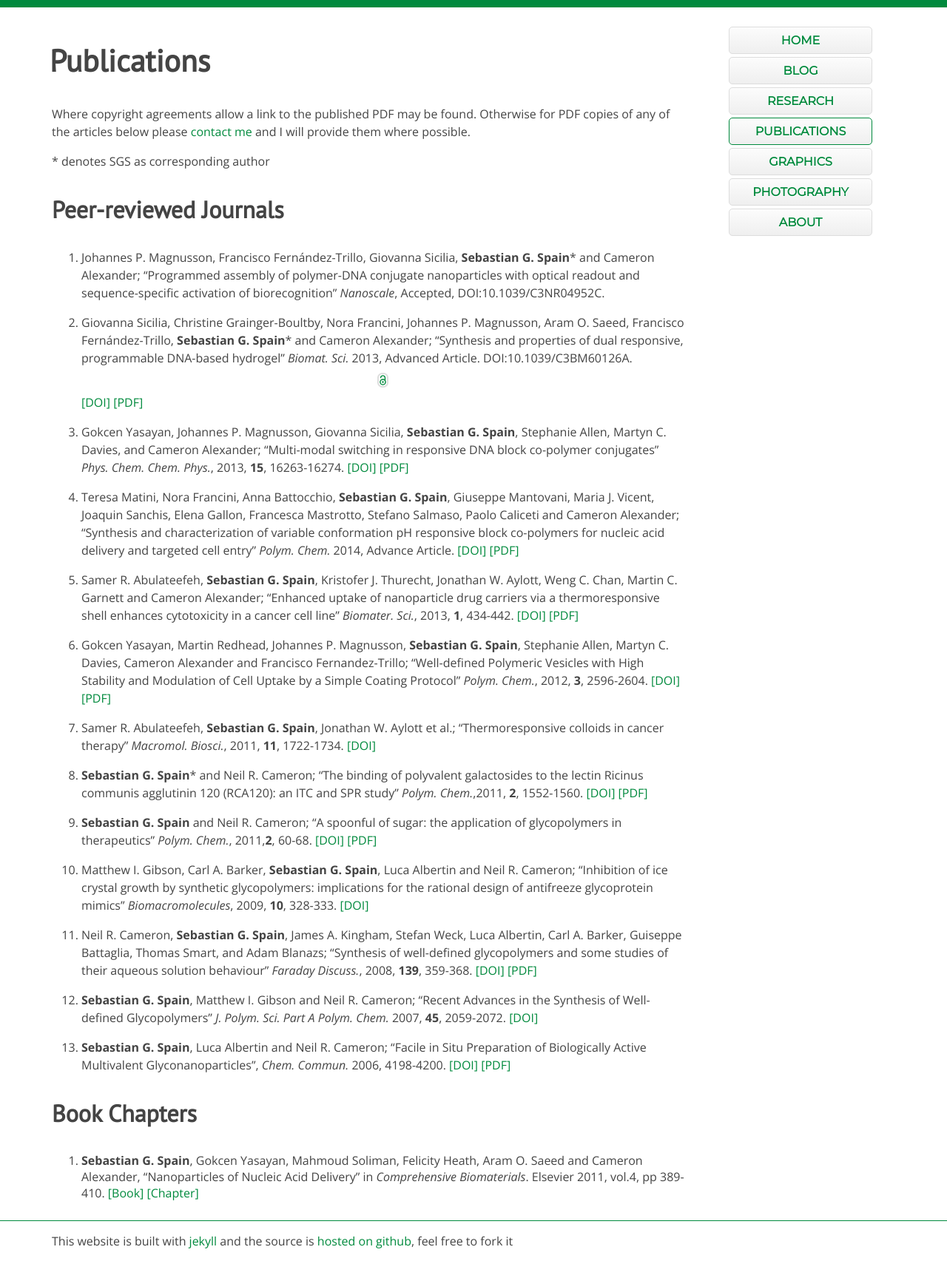
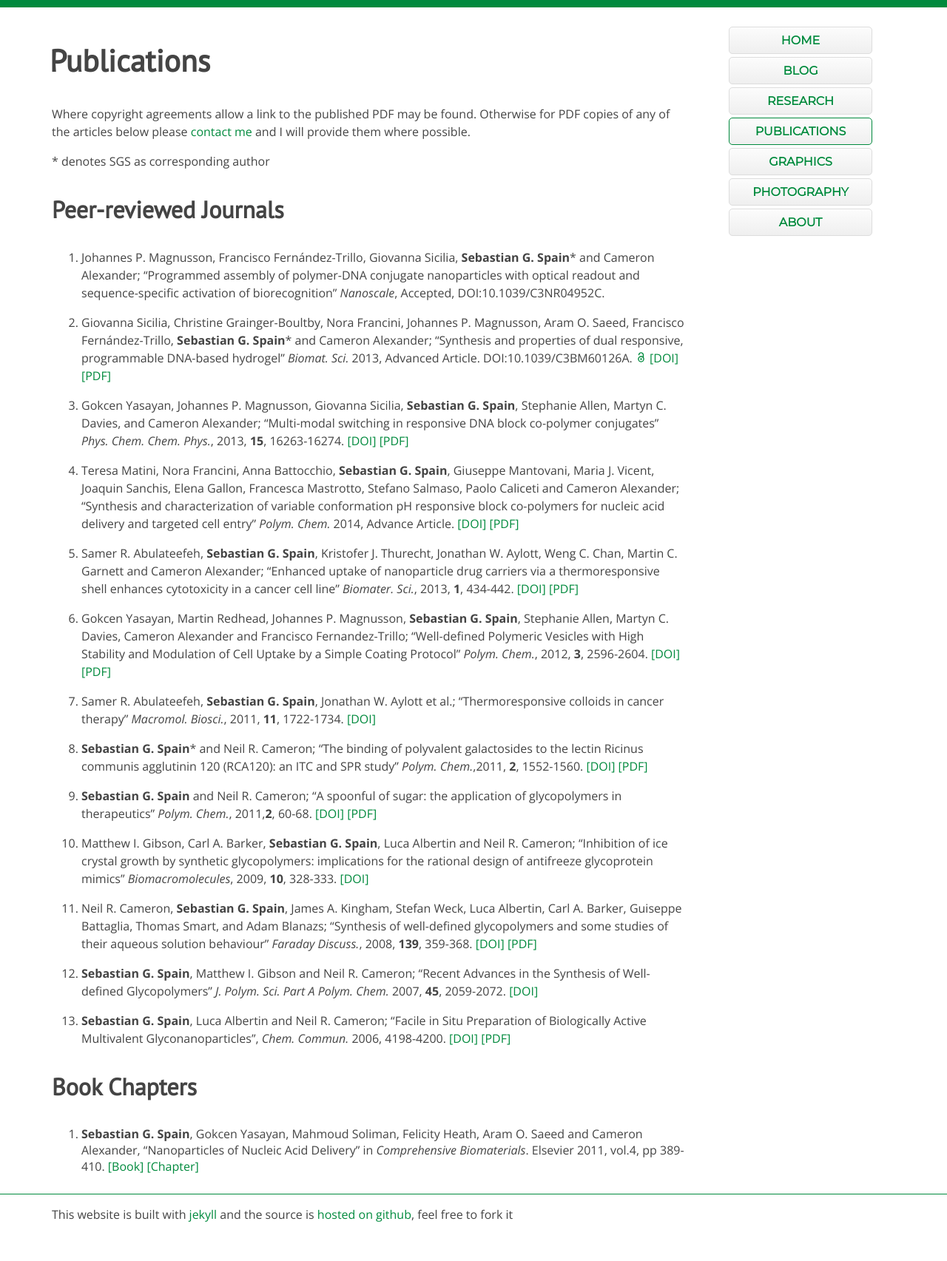
Before and after one commit to sebspain/sebspain.github.io, a Jekyll site: the page built from publications/index.md, in a window 1280 px wide. Shown: the whole page at 74% size. Built offline with Jekyll 4.4.1, drawn with Linux system fonts in a browser that asks for light colours; Markdown is read by kramdown in place of the engine named in the settings; after the commit the page ends 1669 px from its top, so only the background shows below that.

Commit message:
css for OA logo

```diff
--- a/css/style.css
+++ b/css/style.css
@@ -283,3 +283,11 @@ img.gallery {
 .grid .unit .gallery-list {
   padding: 10px 0;
 }
+
+
+img.oa {
+    border: 0 none;
+    box-shadow: none;
+    display: inline;
+    margin: 0 3px;
+}
```
